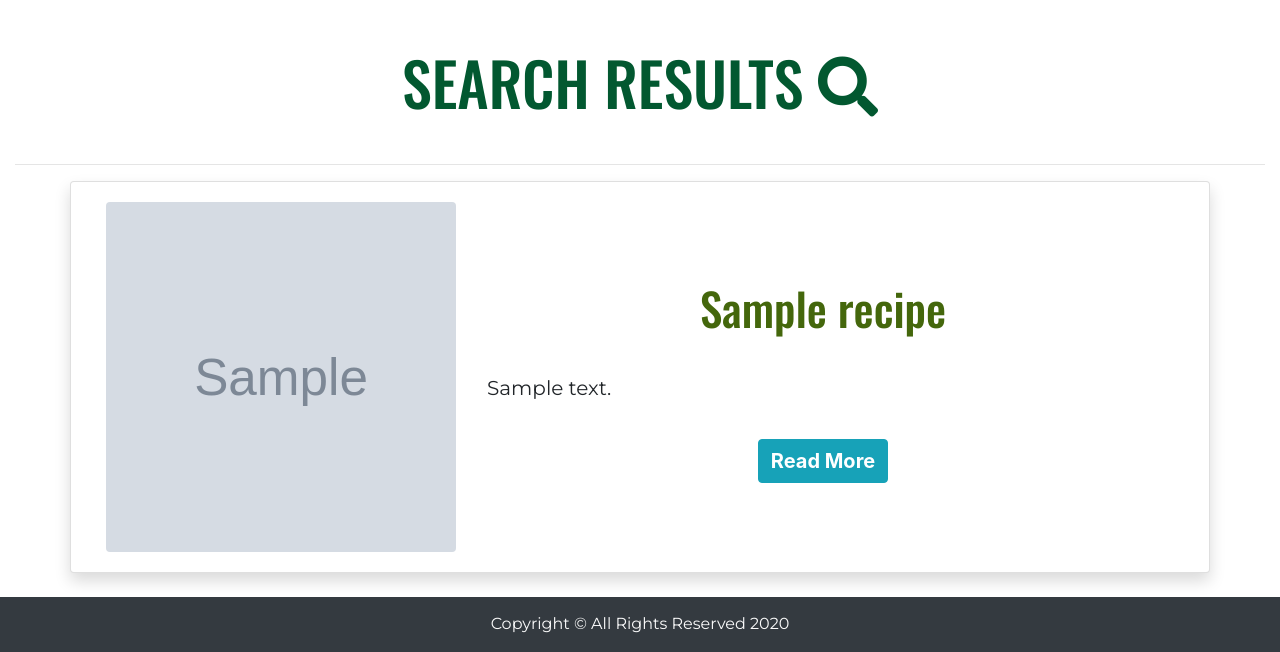
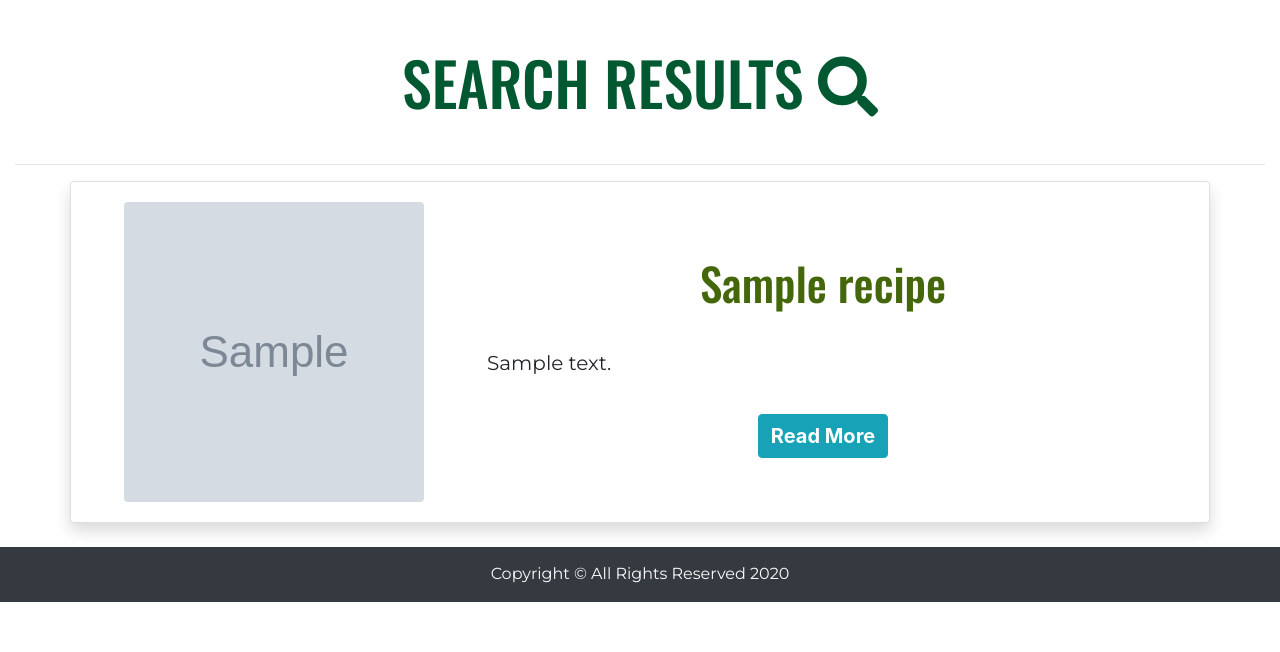
Before and after one commit to Code-Institute-Submissions/3rd-milestone-project-my-veggie-food, a Flask app: page /search in a window 1280 px wide. Shown: the part 664-1316 px from the top of the page. After the commit the page ends 1266 px from the top, so only its background shows below. Run offline with Flask 2, Linux system fonts and the light colour scheme; grey boxes marked "Sample" are stand-in pictures; a database or web service that is not in the repository returns one stand-in record (values such as "Sample title"); some libraries are stand-ins or nearby versions.

Commit message:
Fixed problem with a media query

```diff
--- a/static/css/style.css
+++ b/static/css/style.css
@@ -654,13 +654,13 @@ footer {
     }
 }
 
-@media screen and (max-width: 1024px) {
+@media screen and (max-width: 1280px) {
     .img-style {
         margin-left: auto;
         margin-right: auto;
         display: block;
-        width: 250px;
-        height: 250px;
+        width: 300px;
+        height: 300px;
         object-fit: cover;
     }
 }
```
